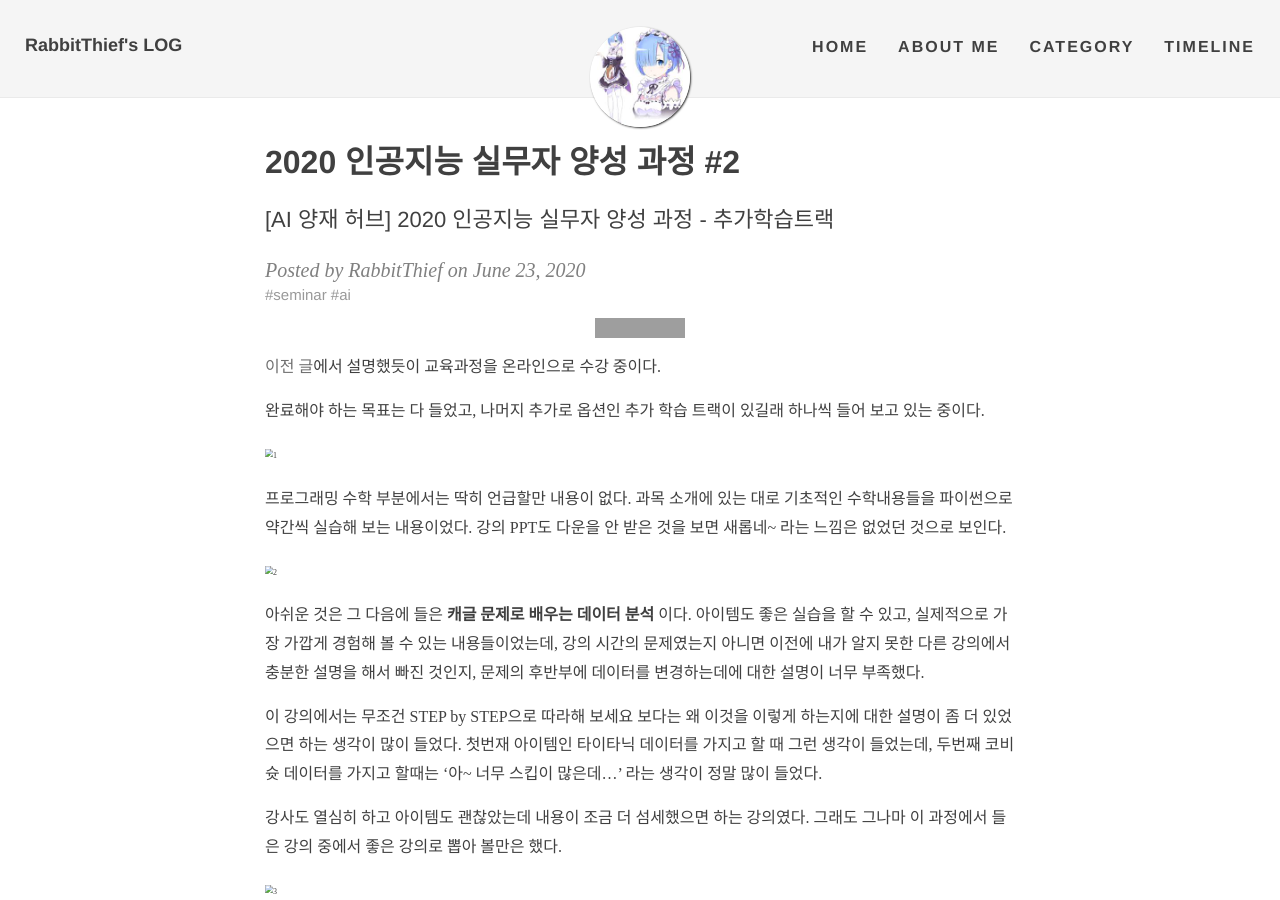
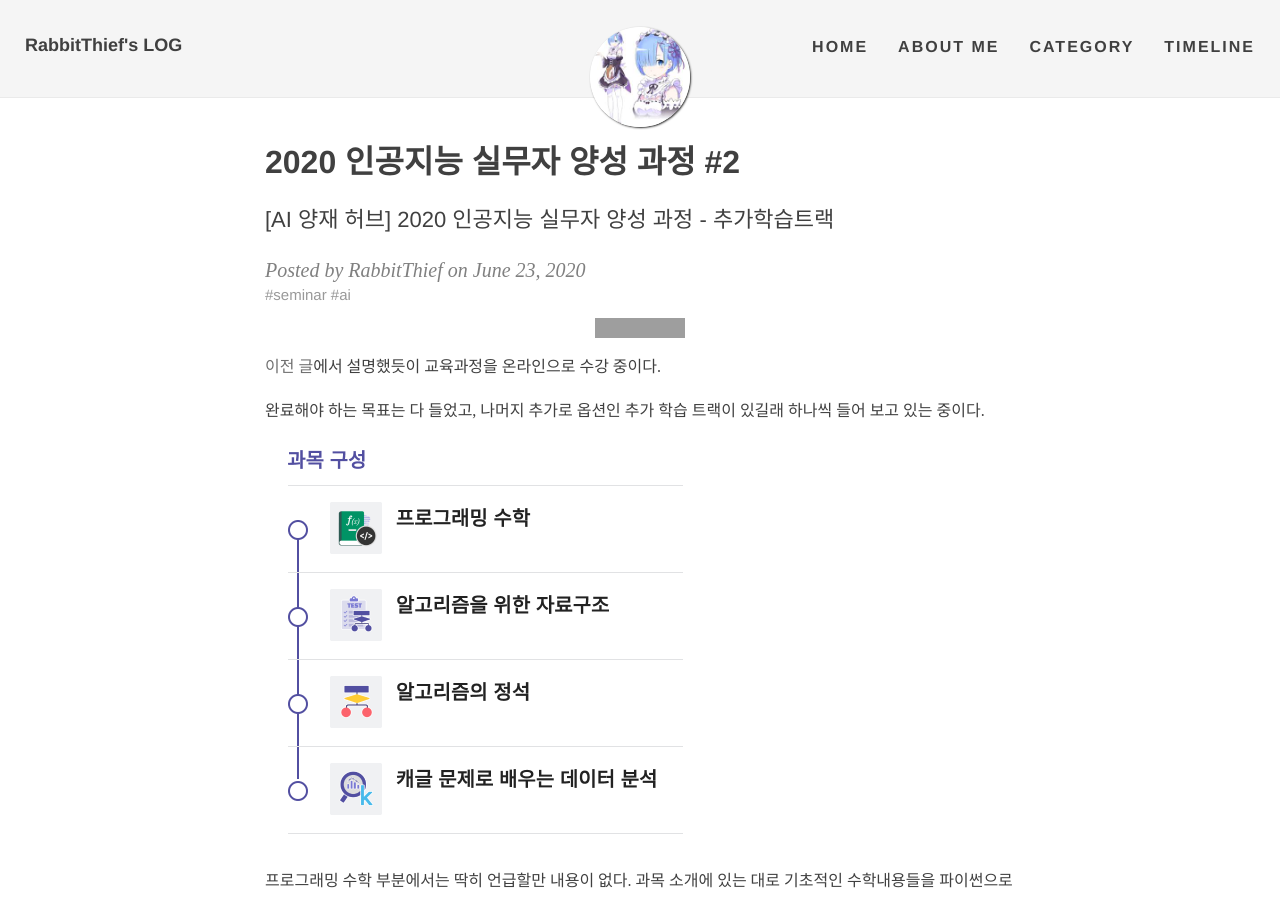
Before and after one commit to RabbitThief37/rabbitthief37.github.io, a Jekyll site: the page built from _posts/2020-06-23-seminar-ai-2020-yangjae-kaggle.md, in a window 1280 px wide and 900 px high. Built offline with Jekyll 4.4.1, drawn with Linux system fonts in a browser that asks for light colours; nearby versions of some CDN libraries; some web fonts are replaced; grey boxes are pictures that could not be loaded.

Commit message:
Image Path 수정

```diff
--- a/_posts/2020-06-23-seminar-ai-2020-yangjae-kaggle.md
+++ b/_posts/2020-06-23-seminar-ai-2020-yangjae-kaggle.md
@@ -16,11 +16,11 @@ published: true
 
 완료해야 하는 목표는 다 들었고, 나머지 추가로 옵션인 추가 학습 트랙이 있길래 하나씩 들어 보고 있는 중이다.
 
-<img src="/Users/kskim/Documents/rabbitthief37.github.io/assets/article_images/2020-06-23/1.png" alt="1" style="zoom:50%;" />
+<img src="/assets/article_images/2020-06-23/1.png" alt="1" style="zoom:50%;" />
 
 프로그래밍 수학 부분에서는 딱히 언급할만 내용이 없다.  과목 소개에 있는 대로 기초적인 수학내용들을 파이썬으로 약간씩 실습해 보는 내용이었다.  강의 PPT도 다운을 안 받은 것을 보면 새롭네~ 라는 느낌은 없었던 것으로 보인다.
 
-<img src="/Users/kskim/Documents/rabbitthief37.github.io/assets/article_images/2020-06-23/2.png" alt="2" style="zoom:50%;" />
+<img src="/assets/article_images/2020-06-23/2.png" alt="2" style="zoom:50%;" />
 
 아쉬운 것은 그 다음에 들은 **캐글 문제로 배우는 데이터 분석** 이다.  아이템도 좋은 실습을 할 수 있고, 실제적으로 가장 가깝게 경험해 볼 수 있는 내용들이었는데, 강의 시간의 문제였는지 아니면 이전에 내가 알지 못한 다른 강의에서 충분한 설명을 해서 빠진 것인지, 문제의 후반부에 데이터를 변경하는데에 대한 설명이 너무 부족했다.
 
@@ -28,7 +28,7 @@ published: true
 
 강사도 열심히 하고 아이템도 괜찮았는데 내용이 조금 더 섬세했으면 하는 강의였다.  그래도 그나마 이 과정에서 들은 강의 중에서  좋은 강의로 뽑아 볼만은 했다.
 
-<img src="/Users/kskim/Documents/rabbitthief37.github.io/assets/article_images/2020-06-23/3.png" alt="3" style="zoom:50%;" />
+<img src="/assets/article_images/2020-06-23/3.png" alt="3" style="zoom:50%;" />
 
 아직 안 들어본 것이 2개 남아 있는데, 큰 기대는 하고 있지는 않지만 혹시나 하는 맘에 마무리를 해 볼려고 한다.
 
```
